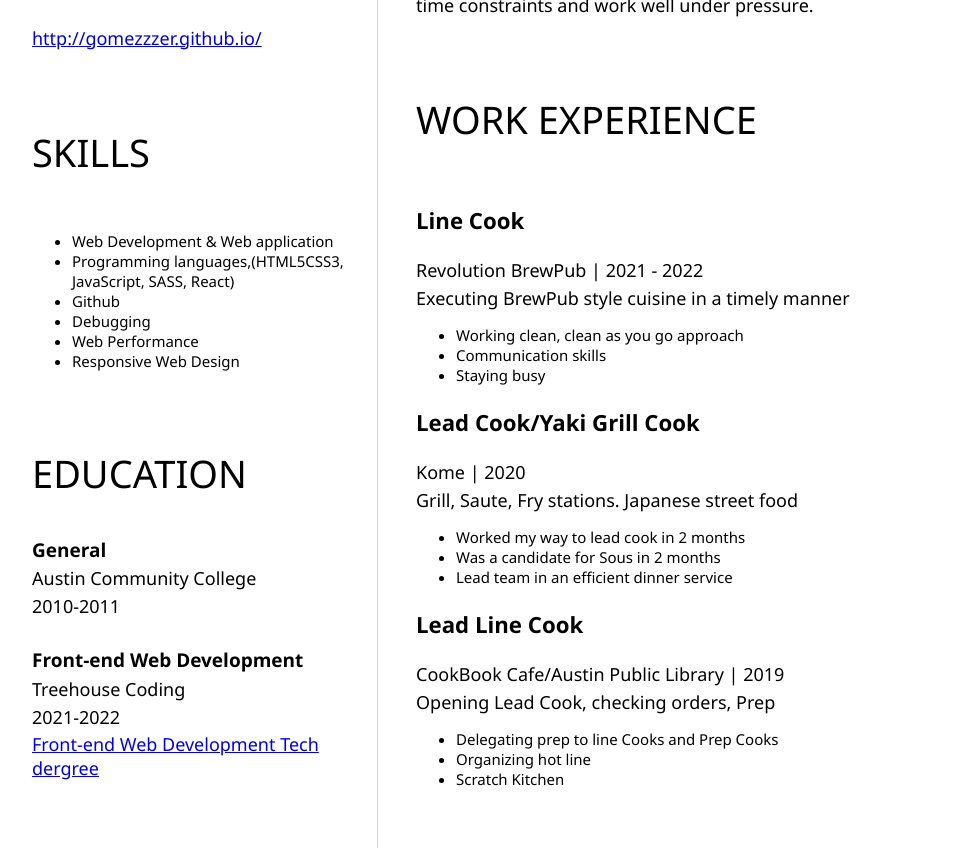
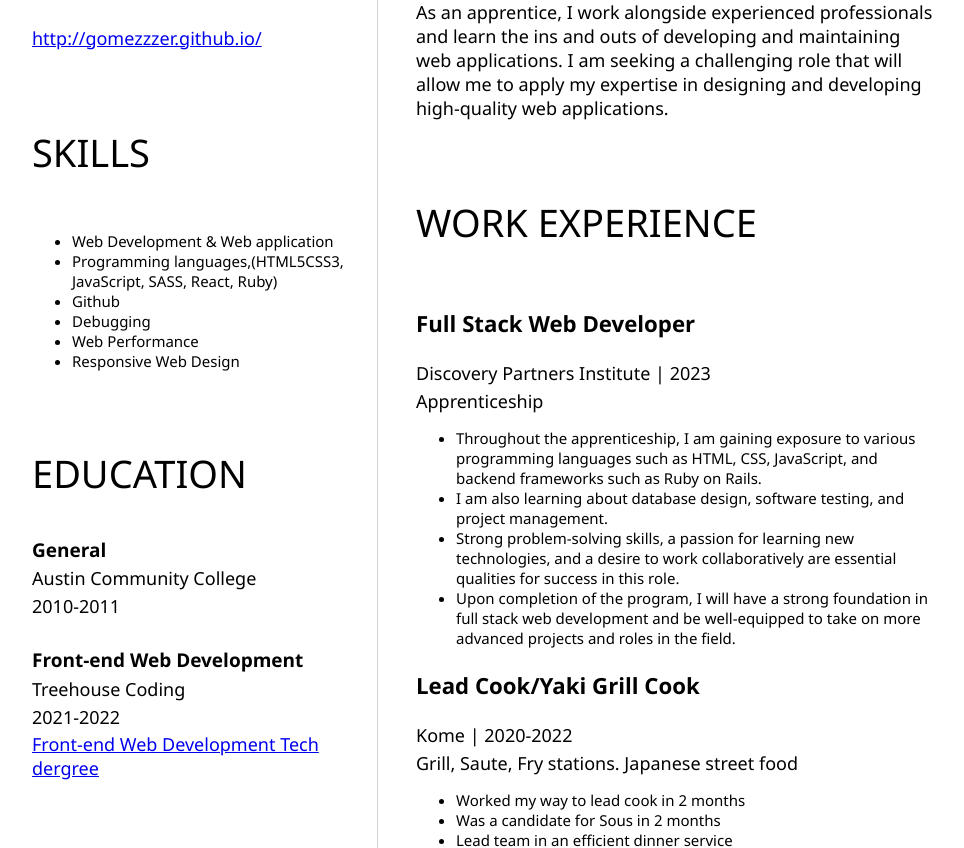
Before and after one commit to Gomezzzer/resume, a plain HTML site: page index.html in a window 1280 px wide. Shown: the part 692-1540 px from the top of the page, without its empty margins (166-1130 px from the left). Drawn offline with Linux system fonts and the light colour scheme.

Commit message:
Updated Resume

```diff
--- a/index.html
+++ b/index.html
@@ -11,7 +11,7 @@
 			<!-- resume header with your name and title -->
 			<h1><b>Jorge</b> Gomez</h1>
 			<hr>
-			Frontend Web Developer
+			Full Stack Web Developer
 			<hr>
 		</header>
 		<main>
@@ -44,7 +44,7 @@
 					<!-- your skills AKA "buzzwords" -->
                                 <ul>
                                    <li>Web Development&#8203; & Web application</li>
-                                   <li>Programming&#8203; languages&#8203;,(HTML5&#8203;CSS3, JavaScript, SASS, React)</li>
+                                   <li>Programming&#8203; languages&#8203;,(HTML5&#8203;CSS3, JavaScript, SASS, React, Ruby)</li>
                                    <li>Github</li>
                                    <li>Debugging</li>
                                    <li>Web Performance&#8203;</li>
@@ -78,26 +78,29 @@
 				<section>
 					<h2>ABOUT</h2>
 					<!-- about you -->
-					<p>Greetings, My name is Jorge Gomez. I am based in Chicago, Illinois. I am an enthusiastic Front-end web developer with One and a half years' experience building a total of 12 websites utilizing VS Code & Github. I have obtained a Front-end web developer Tech dergree from Treehouse coding certifying my proficiency in the fundamentals of HTML, CSS, and JavaScript. I believe that my manager experience and organizational skills from my restaurant experience can translate well to web development. I am also very good with time constraints and work well under pressure.</p>
+					<p>Greetings, My name is Jorge Gomez. I am based in Chicago, Illinois.</p>
+                   <p>I am an enthusiastic Full Stack web developer with Two years' experience building a total of 17 websites utilizing VS Code & Github. I have obtained a Front-end web developer Tech dergree from Treehouse coding certifying my proficiency in the fundamentals of HTML, CSS, and JavaScript. I am currently enrolled in a Full Stack Apprenticeship program with Discovery Partners Institute.</p>
+                    <p>As an apprentice, I work alongside experienced professionals and learn the ins and outs of developing and maintaining web applications. I am seeking a challenging role that will allow me to apply my expertise in designing and developing high-quality web applications.</p>
 				</section>
 				<section>
 					<h2>WORK EXPERIENCE</h2>
 					<!-- your work experience -->
-                    <h3><b>Line Cook</b></h3>
+                    <h3><b>Full Stack Web Developer</b></h3>
                     <p>
-                            Revolution BrewPub | 2021 - 2022
+                            Discovery Partners Institute | 2023
                     </p>
                     <p>
-                            Executing BrewPub style cuisine in a timely manner
+                            Apprenticeship
                     </p>
                     <ul>
-                            <li>Working clean, clean as you go approach</li>
-                            <li>Communication skills</li>
-                            <li>Staying busy</li>
+                            <li>Throughout the apprenticeship, I am gaining exposure to various programming languages such as HTML, CSS, JavaScript, and backend frameworks such as Ruby on Rails. </li>
+                            <li>I am also learning about database design, software testing, and project management.</li>
+                            <li>Strong problem-solving skills, a passion for learning new technologies, and a desire to work collaboratively are essential qualities for success in this role.</li>
+                            <li>Upon completion of the program, I will have a strong foundation in full stack web development and be well-equipped to take on more advanced projects and roles in the field.</li>
                     </ul>
                     <h3><b>Lead Cook/Yaki Grill Cook</b></h3>
                     <p>
-                            Kome | 2020
+                            Kome | 2020-2022
                     </p>
                     <p>
                             Grill, Saute, Fry stations. Japanese street food
```
